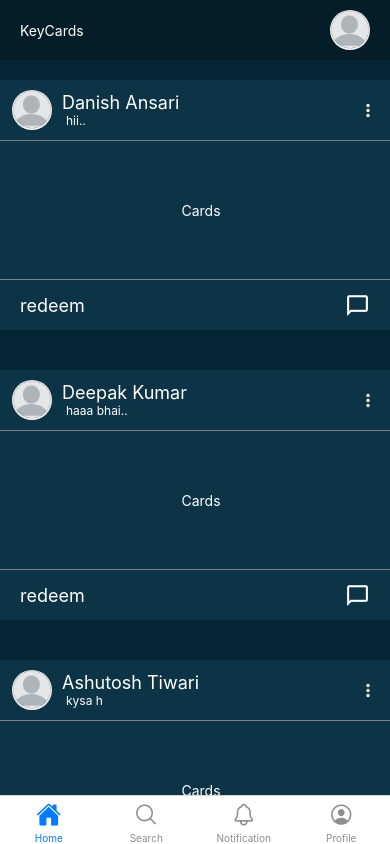
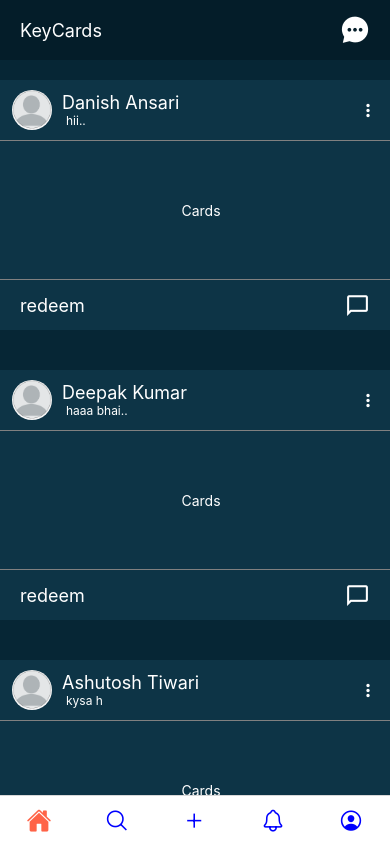
Before and after one commit to DanishAnsari5522/keycards, a React Native app: screen /Home in a window 390 px wide. Built offline with nearby package versions, Linux system fonts and the light colour scheme.

Commit message:
adding update button

```diff
--- a/src/Header/HomeScreenHeader.js
+++ b/src/Header/HomeScreenHeader.js
@@ -1,33 +1,38 @@
 import React from 'react';
-import { View,Text, Image ,StyleSheet} from 'react-native';
+import { View, Text, Image, StyleSheet,TouchableOpacity } from 'react-native';
 import Theme from '../component/Theme';
+import { Ionicons } from '@expo/vector-icons'
+import { useNavigation } from '@react-navigation/native'
 
-function HomeScreenHeader()
-{
-    return(
+function HomeScreenHeader() {
+    const navigation = useNavigation();
+    return (
         <View style={styles.contaner}>
             <Text style={styles.username}>KeyCards</Text>
-            <Image source={require('../../assets/Profile.png')} style={styles.profileimage}/>
+            <TouchableOpacity onPress={() => { navigation.navigate("Chat") }}>
+                <Ionicons name="chatbubble-ellipses-sharp" size={30} color="white" />
+            </TouchableOpacity>
         </View>
     )
 }
 
-const styles=StyleSheet.create({
-    contaner:{
-        height:60,
-        paddingHorizontal:20,
-        flexDirection:'row',
-        justifyContent:'space-between',
-        alignItems:'center',
-        backgroundColor:Theme.colors.headerBackground,
+const styles = StyleSheet.create({
+    contaner: {
+        height: 60,
+        paddingHorizontal: 20,
+        flexDirection: 'row',
+        justifyContent: 'space-between',
+        alignItems: 'center',
+        backgroundColor: Theme.colors.headerBackground,
     },
-    username:{
-        color:'white'
+    username: {
+        color: 'white',
+        fontSize:18
     },
-    profileimage:{
-        width:40,
-        height:40,
-        borderRadius:40,
+    profileimage: {
+        width: 40,
+        height: 40,
+        borderRadius: 40,
     }
 })
 
--- a/src/Navigation/BottomNavigation.js
+++ b/src/Navigation/BottomNavigation.js
@@ -3,19 +3,22 @@ import { View, Text } from 'react-native'
 
 import { NavigationContainer } from '@react-navigation/native'
 import { createBottomTabNavigator } from '@react-navigation/bottom-tabs'
-import { Ionicons, Foundation} from '@expo/vector-icons'
+import { Ionicons, Foundation } from '@expo/vector-icons'
 
 // screen
 import HomeContent from '../screen/Home/HomeContent'
 import Search from '../screen/Home/Search'
 import Notification from '../screen/Home/Notification'
+import Upload from '../screen/Home/Upload'
 import Profile from '../screen/Home/Profile'
+
 //screen Name
 
-const homeContent="Home";
-const search="Search";
-const notification="Notification";
-const profile="Profile";
+const homeContent = "Home";
+const search = "Search";
+const upload="Upload"
+const notification = "Notification";
+const profile = "Profiless";
 
 
 const Tab = createBottomTabNavigator();
@@ -34,9 +37,11 @@ function BottomNavigation() {
                                 iconName = focused ? 'home' : 'home-outline';
                             } else if (rn == search) {
                                 iconName = focused ? 'search' : 'search-outline';
+                            } else if (rn == upload) {
+                                iconName = focused ? 'add' : 'add-outline';
                             } else if (rn == notification) {
                                 iconName = focused ? 'notifications' : 'notifications-outline';
-                        }else if (rn == profile) {
+                            } else if (rn == profile) {
                                 iconName = focused ? 'person-circle' : 'person-circle-outline';
                             }
                             return (
@@ -46,15 +51,22 @@ function BottomNavigation() {
                             )
                         },
                     })}
-                tabBarOption={{
-                    actionTintColor:'Tomato'
+                    tabBarOptions={{
+                        activeTintColor: 'tomato',
+                        inactiveTintColor: 'blue',
+                        showLabel: false,
+                        style:{
+                            backgroundColor:'yellow',
+                            height:60
+                        }
                       }}
                 >
 
-                <Tab.Screen name={homeContent} component={HomeContent} options={{headerShown: false}}/>
-                <Tab.Screen name={search} component={Search} options={{headerShown: false}}/>
-                <Tab.Screen name={notification} component={Notification} options={{headerShown: false}}/>
-                <Tab.Screen name={profile} component={Profile} options={{headerShown: false}}/>
+                    <Tab.Screen name={homeContent} component={HomeContent} options={{ headerShown: false }} />
+                    <Tab.Screen name={search} component={Search} options={{ headerShown: false }} />
+                    <Tab.Screen name={upload} component={Upload} options={{ headerShown: false }} />
+                    <Tab.Screen name={notification} component={Notification} options={{ headerShown: false }} />
+                    <Tab.Screen name={profile} component={Profile} options={{ headerShown: false }} />
                 </Tab.Navigator>
             </NavigationContainer>
         </>
--- a/src/Navigation/RootNavigator.js
+++ b/src/Navigation/RootNavigator.js
@@ -5,6 +5,7 @@ import { createNativeStackNavigator } from '@react-navigation/native-stack';
 import Login from "../screen/Login";
 import Signup from "../screen/Signup";
 import Home from "../screen/Home";
+import Chat from "../screen/Chat/Index";
 
 const Stack = createNativeStackNavigator();
 
@@ -16,6 +17,7 @@ function RootNavigator() {
                 <Stack.Navigator screenOptions={{ headerShown: false }}>
                     <Stack.Screen name="Login" component={Login} />
                     <Stack.Screen name="Signup" component={Signup} />
+                    <Stack.Screen name="Chat" component={Chat} />
                     <Stack.Screen name="Home" component={Home} />
                 </Stack.Navigator>
             </NavigationContainer>
--- /dev/null
+++ b/src/screen/Chat/Index.js
@@ -0,0 +1,12 @@
+import React from 'react'
+import { View, Text } from 'react-native'
+
+function Chat() {
+    return (
+        <>
+            <Text>Chat Page </Text>
+        </>
+    )
+}
+
+export default Chat;
--- /dev/null
+++ b/src/screen/Home/Upload.js
@@ -0,0 +1,65 @@
+import React from "react"
+import { View, Text, StyleSheet, Image, TextInput,Button } from 'react-native';
+import Container from "../../component/Container";
+import profile from "../../../assets/Profile.png"
+import Theme from "../../component/Theme";
+
+function Upload() {
+    return (
+        <>
+            <Container>
+                <View style={styles.info}>
+                    <Image source={profile} resizeMode="cover" style={styles.prfile} />
+                    <Text style={styles.username}>User Name</Text>
+                </View>
+
+                <View style={styles.upload}>
+                    <TextInput
+                        multiline={true}
+                        numberOfLines={4}
+                        placeholder="Enter Your key"
+                        placeholderTextColor="gray"
+                    />
+                     {/* <Button
+                       title="Share"
+                       color="#841584"
+
+                     /> */}
+                     <Text  style={styles.send}>Share</Text>
+                </View>
+
+
+
+            </Container>
+        </>
+    )
+}
+
+const styles = StyleSheet.create({
+    info: {
+        flexDirection: 'row',
+        alignItems: 'center',
+        marginTop: 40
+    },
+    prfile: {
+        width: 50,
+        height: 50,
+        borderRadius: 40
+    },
+    username: {
+        color: Theme.colors.textColor,
+        marginLeft: 20,
+        fontSize: 20
+    },
+    send:{
+        width:100,
+        height:40,
+        borderRadius:10,
+        backgroundColor:"#841584",
+        textAlign:'center',
+        padding:5,
+        color:"white"
+    }
+})
+
+export default Upload;
```
Lines whose indentation alone changed are shown as unchanged.
